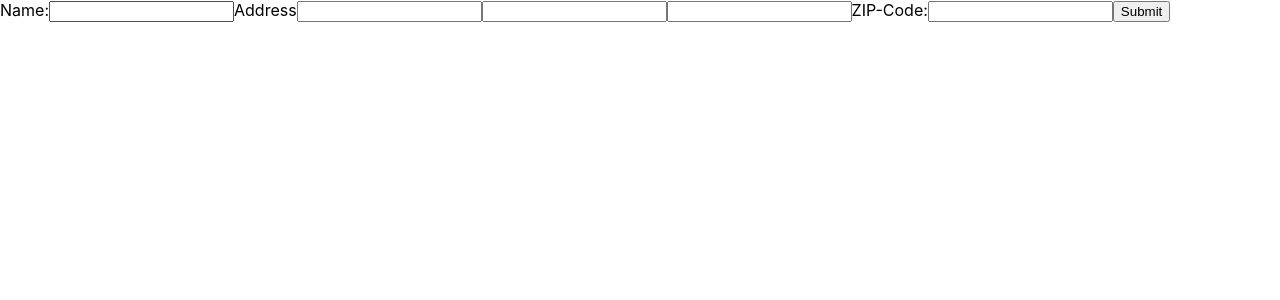
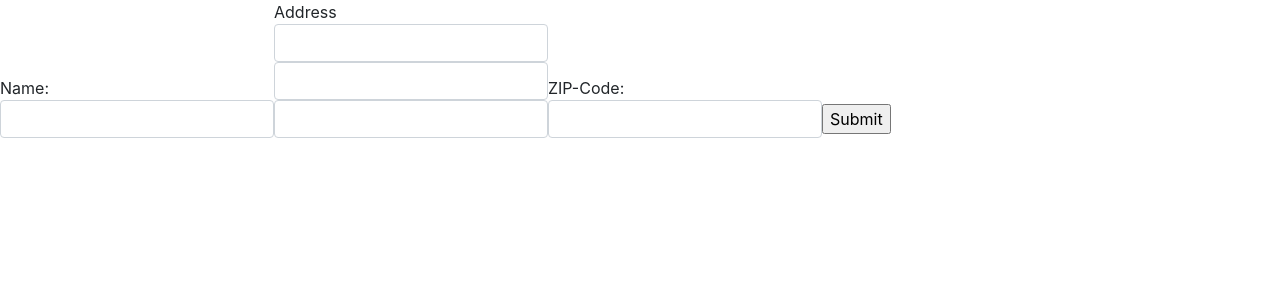
Before and after one commit to EndOfSource/gp-coding-test, a React (Create React App) app in the folder spa-app/: page / in a window 1280 px wide. Shown: the top 300 px of the page. Built offline with nearby package versions, Linux system fonts and the light colour scheme.

Commit message:
add bootstrap styling

```diff
--- a/spa-app/public/index.html
+++ b/spa-app/public/index.html
@@ -1,14 +1,14 @@
 <!DOCTYPE html>
 <html lang="en">
+
 <head>
   <meta charset="utf-8" />
   <link rel="icon" href="%PUBLIC_URL%/favicon.ico" />
   <meta name="viewport" content="width=device-width, initial-scale=1" />
   <meta name="theme-color" content="#000000" />
-    <meta
-      name="description"
-      content="Web site created using create-react-app"
-    />
+  <meta name="description" content="Web site created using create-react-app" />
+  <link rel="stylesheet" href="https://cdn.jsdelivr.net/npm/bootstrap@5.1.0/dist/css/bootstrap.min.css"
+    integrity="sha384-KyZXEAg3QhqLMpG8r+8fhAXLRk2vvoC2f3B09zVXn8CA5QIVfZOJ3BCsw2P0p/We" crossorigin="anonymous" />
   <link rel="apple-touch-icon" href="%PUBLIC_URL%/logo192.png" />
   <!--
       manifest.json provides metadata used when your web app is installed on a
@@ -26,6 +26,7 @@
     -->
   <title>React App</title>
 </head>
+
 <body>
   <noscript>You need to enable JavaScript to run this app.</noscript>
   <div id="root"></div>
@@ -40,4 +41,5 @@
       To create a production bundle, use `npm run build` or `yarn build`.
     -->
 </body>
+
 </html>
--- a/spa-app/src/components/AddressTextInput.jsx
+++ b/spa-app/src/components/AddressTextInput.jsx
@@ -3,9 +3,9 @@ const AddressTextInput = ({ name, label, value, onChange}) => {
   return (
     <label>
       {label}
-      <input name={`${name}_1`} value={value[`${name}_1`]} onChange={onChange} />
-      <input name={`${name}_2`} value={value[`${name}_2`]} onChange={onChange} />
-      <input name={`${name}_3`} value={value[`${name}_3`]} onChange={onChange} />
+      <input class="form-control" name={`${name}_1`} value={value[`${name}_1`]} onChange={onChange} />
+      <input class="form-control" name={`${name}_2`} value={value[`${name}_2`]} onChange={onChange} />
+      <input class="form-control" name={`${name}_3`} value={value[`${name}_3`]} onChange={onChange} />
     </label>
   )
 }
--- a/spa-app/src/components/TextInput.jsx
+++ b/spa-app/src/components/TextInput.jsx
@@ -1,9 +1,9 @@
 
 const TextInput = ({ name, label, value, onChange}) => {
     return (
-        <label>
+        <label class="form-label">
         {label}:
-        <input name={name} value={value} onChange={onChange} />
+        <input class="form-control" name={name} value={value} onChange={onChange} />
       </label>
     )
 }
```
Lines whose indentation alone changed are shown as unchanged.
